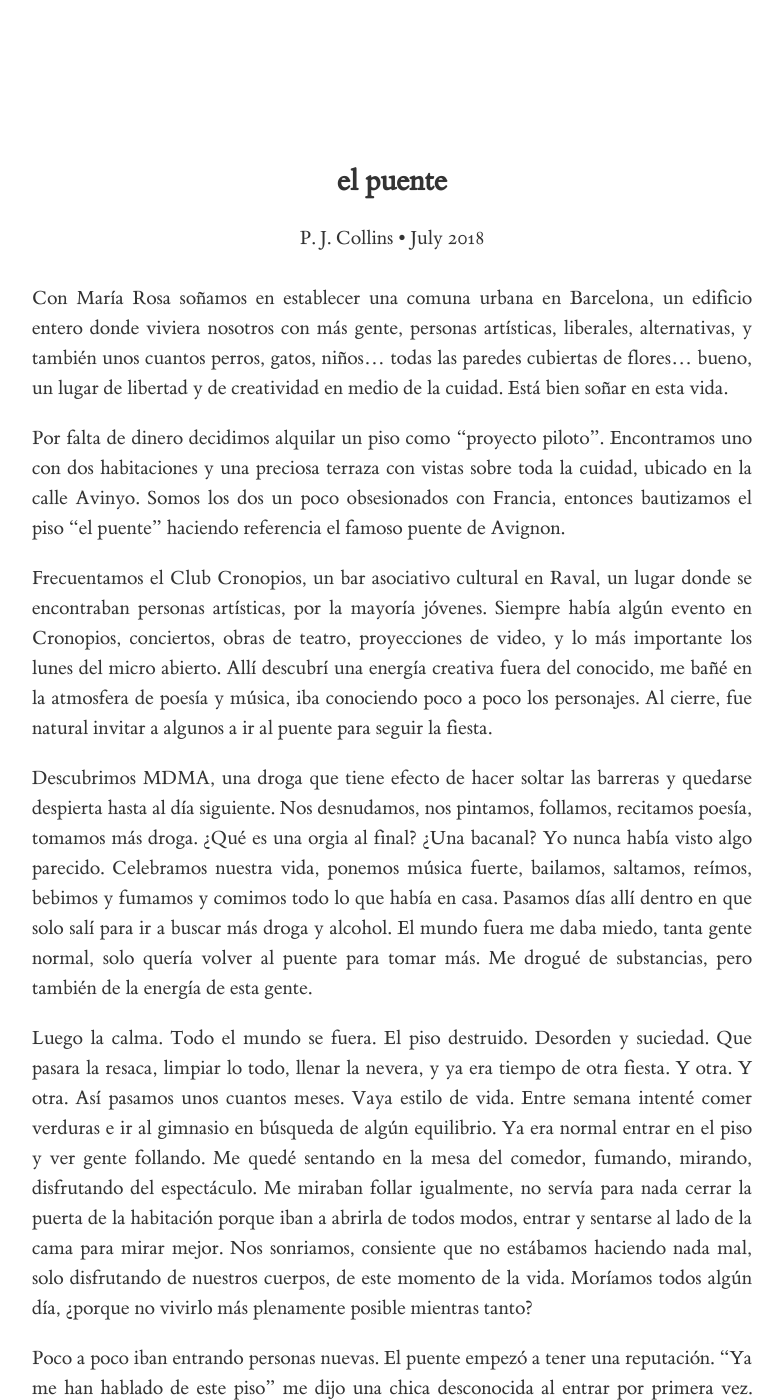
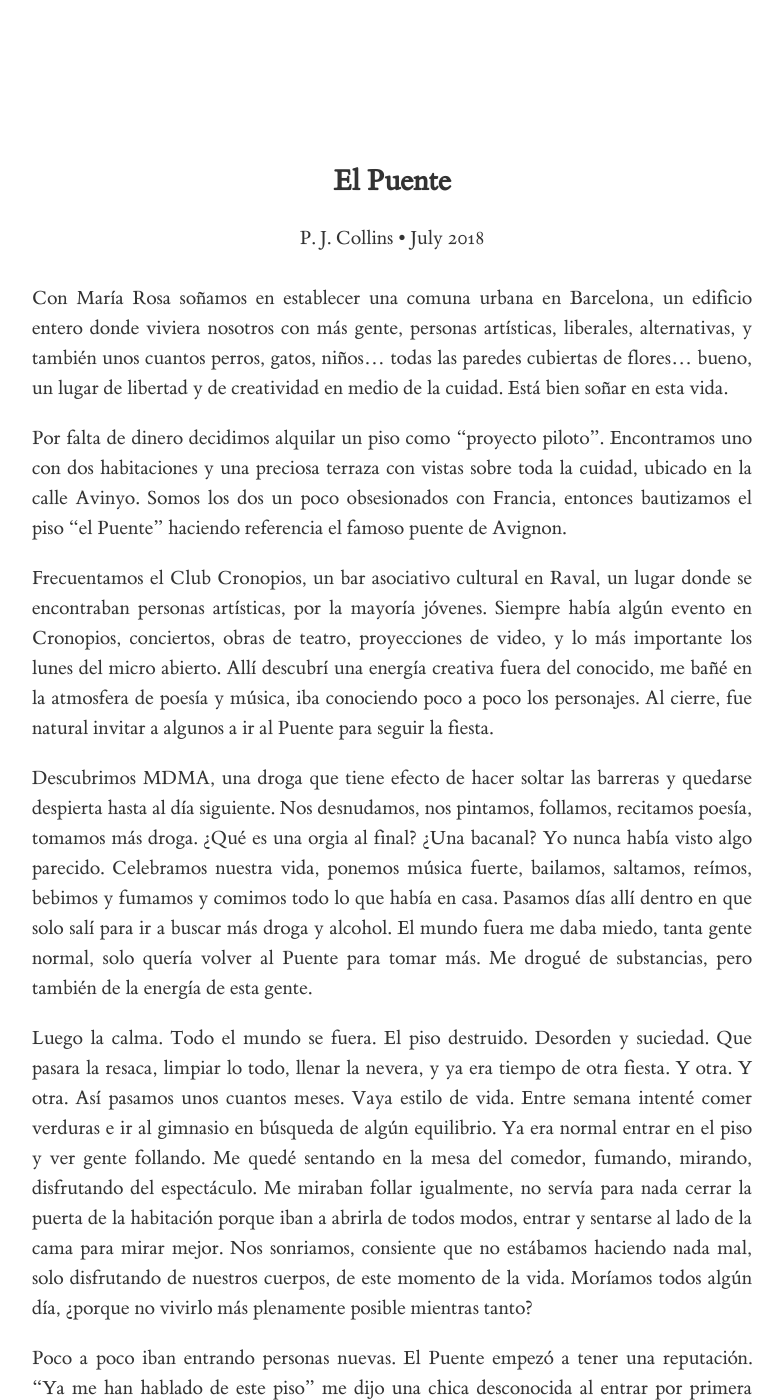
Before and after one commit to patrickjohncollins/patrickjohncollins.github.io, a Jekyll site: the page built from el-puente.md, in a window 1280 px wide and 1400 px high. Shown: the whole window, without its empty margins (248-1031 px from the left). Built offline with Jekyll 4.4.1, drawn with Linux system fonts in a browser that asks for light colours; our own code applies the rules of GitHub Pages for plain Markdown files; some of the changed text lies outside the part shown.

Commit message:
capitalize puente

```diff
--- a/el-puente.md
+++ b/el-puente.md
@@ -1,19 +1,19 @@
 ---
-title: el puente
+title: El Puente
 date: 2018-07-08
 ---
 
 Con María Rosa soñamos en establecer una comuna urbana en Barcelona, un edificio entero donde viviera nosotros con más gente, personas artísticas, liberales, alternativas, y también unos cuantos perros, gatos, niños… todas las paredes cubiertas de flores… bueno, un lugar de libertad y de creatividad en medio de la cuidad.  Está bien soñar en esta vida.
 
-Por falta de dinero decidimos alquilar un piso como “proyecto piloto”.  Encontramos uno con dos habitaciones y una preciosa terraza con vistas sobre toda la cuidad, ubicado en la calle Avinyo.  Somos los dos un poco obsesionados con Francia, entonces bautizamos el piso “el puente” haciendo referencia el famoso puente de Avignon.
+Por falta de dinero decidimos alquilar un piso como “proyecto piloto”.  Encontramos uno con dos habitaciones y una preciosa terraza con vistas sobre toda la cuidad, ubicado en la calle Avinyo.  Somos los dos un poco obsesionados con Francia, entonces bautizamos el piso “el Puente” haciendo referencia el famoso puente de Avignon.
 
-Frecuentamos el Club Cronopios, un bar asociativo cultural en Raval, un lugar donde se encontraban personas artísticas, por la mayoría jóvenes.  Siempre había algún evento en Cronopios, conciertos, obras de teatro, proyecciones de video, y lo más importante los lunes del micro abierto.  Allí descubrí una energía creativa fuera del conocido, me bañé en la atmosfera de poesía y música, iba conociendo poco a poco los personajes.  Al cierre, fue natural invitar a algunos a ir al puente para seguir la fiesta.
+Frecuentamos el Club Cronopios, un bar asociativo cultural en Raval, un lugar donde se encontraban personas artísticas, por la mayoría jóvenes.  Siempre había algún evento en Cronopios, conciertos, obras de teatro, proyecciones de video, y lo más importante los lunes del micro abierto.  Allí descubrí una energía creativa fuera del conocido, me bañé en la atmosfera de poesía y música, iba conociendo poco a poco los personajes.  Al cierre, fue natural invitar a algunos a ir al Puente para seguir la fiesta.
 
-Descubrimos MDMA, una droga que tiene efecto de hacer soltar las barreras y quedarse despierta hasta al día siguiente.  Nos desnudamos, nos pintamos, follamos, recitamos poesía, tomamos más droga.  ¿Qué es una orgia al final?  ¿Una bacanal?  Yo nunca había visto algo parecido.  Celebramos nuestra vida, ponemos música fuerte, bailamos, saltamos, reímos, bebimos y fumamos y comimos todo lo que había en casa.  Pasamos días allí dentro en que solo salí para ir a buscar más droga y alcohol.  El mundo fuera me daba miedo, tanta gente normal, solo quería volver al puente para tomar más.  Me drogué de substancias, pero también de la energía de esta gente.
+Descubrimos MDMA, una droga que tiene efecto de hacer soltar las barreras y quedarse despierta hasta al día siguiente.  Nos desnudamos, nos pintamos, follamos, recitamos poesía, tomamos más droga.  ¿Qué es una orgia al final?  ¿Una bacanal?  Yo nunca había visto algo parecido.  Celebramos nuestra vida, ponemos música fuerte, bailamos, saltamos, reímos, bebimos y fumamos y comimos todo lo que había en casa.  Pasamos días allí dentro en que solo salí para ir a buscar más droga y alcohol.  El mundo fuera me daba miedo, tanta gente normal, solo quería volver al Puente para tomar más.  Me drogué de substancias, pero también de la energía de esta gente.
 
 Luego la calma.  Todo el mundo se fuera.  El piso destruido.  Desorden y suciedad.  Que pasara la resaca, limpiar lo todo, llenar la nevera, y ya era tiempo de otra fiesta.  Y otra.  Y otra.  Así pasamos unos cuantos meses.  Vaya estilo de vida.  Entre semana intenté comer verduras e ir al gimnasio en búsqueda de algún equilibrio.  Ya era normal entrar en el piso y ver gente follando.  Me quedé sentando en la mesa del comedor, fumando, mirando, disfrutando del espectáculo.  Me miraban follar igualmente, no servía para nada cerrar la puerta de la habitación porque iban a abrirla de todos modos, entrar y sentarse al lado de la cama para mirar mejor.  Nos sonriamos, consiente que no estábamos haciendo nada mal, solo disfrutando de nuestros cuerpos, de este momento de la vida.  Moríamos todos algún día, ¿porque no vivirlo más plenamente posible mientras tanto?
 
-Poco a poco iban entrando personas nuevas.  El puente empezó a tener una reputación.  “Ya me han hablado de este piso” me dijo una chica desconocida al entrar por primera vez.  Después de su primer orgasmo cantamos “¡Bienvenido al puente!”  Creamos un grupo de Whatsapp.  Aunque no fue dicho abiertamente, la regla era que había que follar con algún miembro existente para entrar.  Empezamos a ser “los del puente”.  Nos llamamos “familia”.  ¿Qué es el puente? me preguntaba algún curioso.  Un piso, contesté yo.  Un agujero negro, contesté otro.  Teníamos razón ambos.
+Poco a poco iban entrando personas nuevas.  El Puente empezó a tener una reputación.  “Ya me han hablado de este piso” me dijo una chica desconocida al entrar por primera vez.  Después de su primer orgasmo cantamos “¡Bienvenido al Puente!”  Creamos un grupo de Whatsapp.  Aunque no fue dicho abiertamente, la regla era que había que follar con algún miembro existente para entrar.  Empezamos a ser “los del Puente”.  Nos llamamos “familia”.  ¿Qué es el Puente? me preguntaba algún curioso.  Un piso, contesté yo.  Un agujero negro, contesté otro.  Teníamos razón ambos.
 
 Algún día cerró Cronopios, sin aviso, indefinidamente.  Un golpe duro.  Nos quedamos huérfanos.  Y sobre todo sin una fuente de personas nuevas para ir creciendo nuestro grupo.   Desde que conocí a María Rosa hemos estado en relación abierta.  A mí me gusta poder delectar de todo sin tener que elegir.  Noté que iban formando parejas, que ya no fallamos tanto en grupo, que empezaban a aparecer celos, territorialidad, discusiones, discusiones, y más discusiones.  Mala onda.   Me entristecí mucho ver la belleza de antes desaparecer.  Volvemos a ser normales, convencionales, como los que había fuera.  Nos drogamos cada vez menos, hacemos menos fiestas, todo se calmó, todo se apagó.  Yo también fue culpable de la caída.  María Rosa, agotada, se fue a vivir en Gracia y me quedé solo en un piso, solo con recuerdos, solo con fantasmas.
 
```
